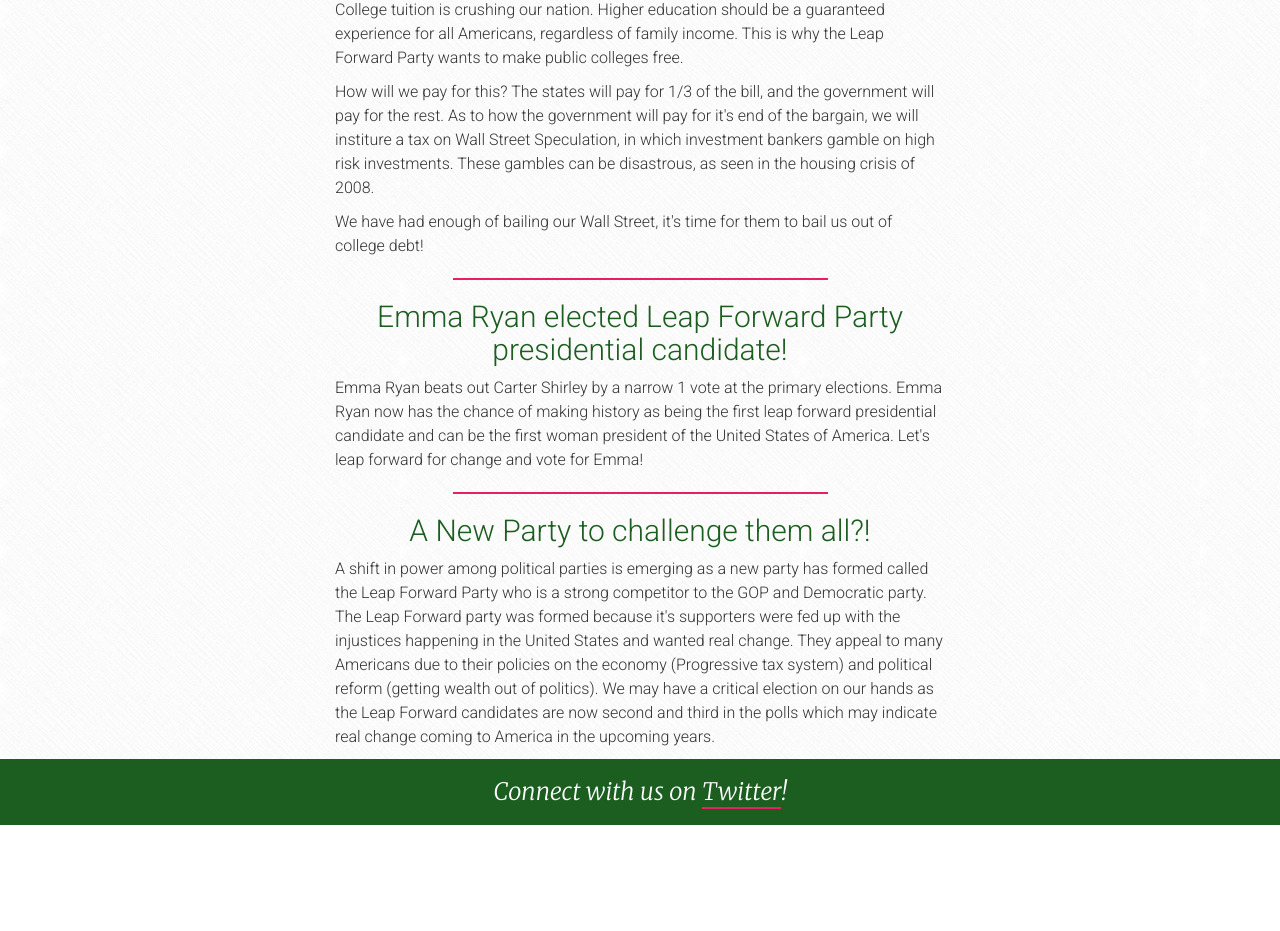
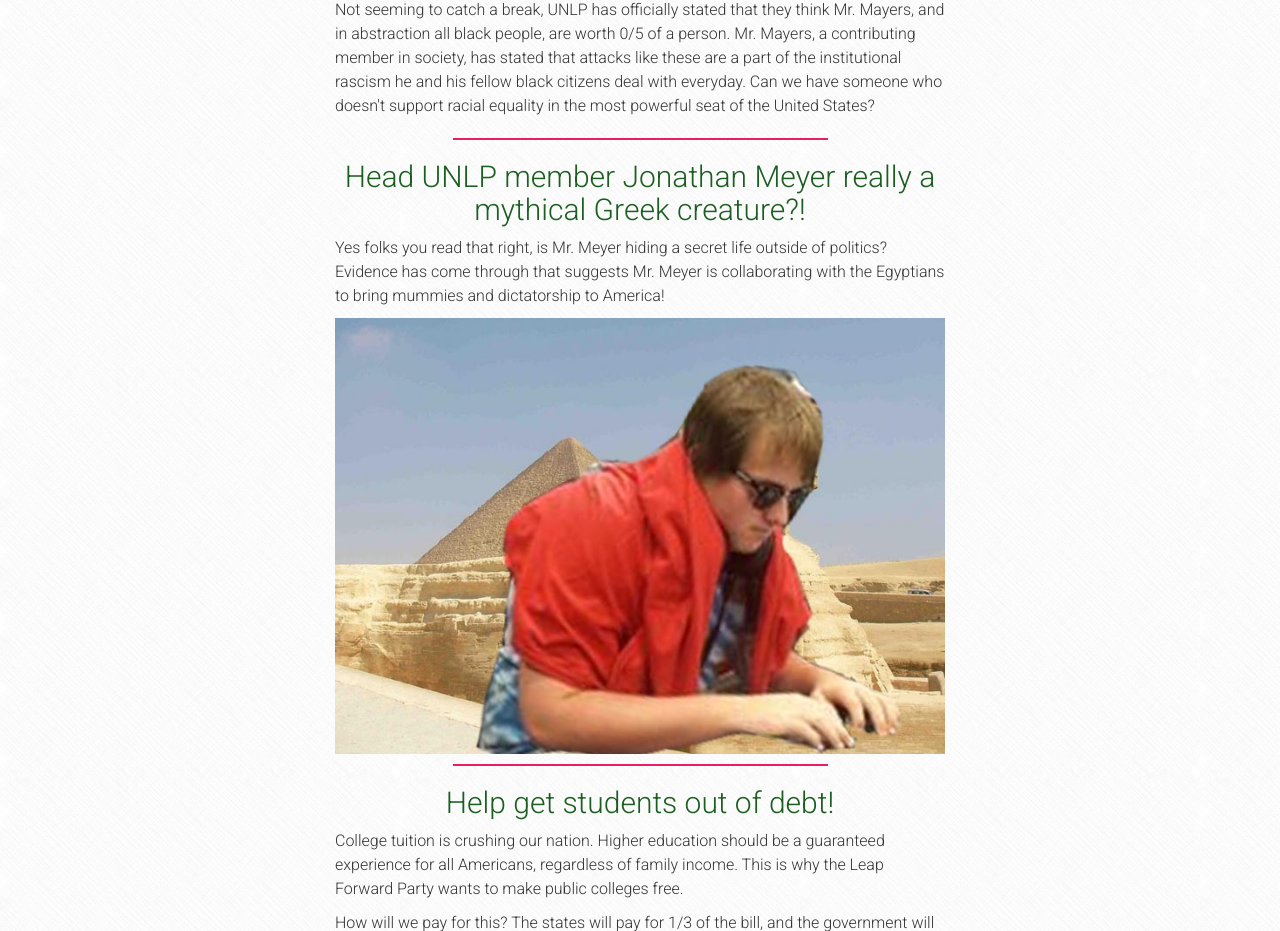
Before and after one commit to leapforwardparty/leapforwardparty.github.io, a plain HTML site: page news.html in a window 1280 px wide. Shown: the part 422-1353 px from the top of the page. Before the commit the page ends 1247 px from the top, so only its background shows below. Drawn offline with nearby package versions, Linux system fonts and the light colour scheme.

Commit message:
added some juicy news

```diff
--- a/news.html
+++ b/news.html
@@ -71,6 +71,38 @@
         <div class="row">
             <div class="col-lg-6 col-lg-offset-3">
                 <h2 class="news-headline">
+                    UNLP quoted, "Cristofer is 0/5 of a person!"
+                </h2>
+
+                <p>
+                    Not seeming to catch a break, UNLP has officially stated that they think Mr. Mayers, and in abstraction all black people, are worth 0/5 of a person. Mr. Mayers, a contributing member in society, has stated that attacks like these are a part of the institutional rascism he and his fellow black citizens deal with everyday. Can we have someone who doesn't support racial equality in the most powerful seat of the United States?
+                </p>
+            </div>
+        </div>
+
+        <div class="push-10"></div>
+        <div class="separator-border"></div>
+
+        <div class="row">
+            <div class="col-lg-6 col-lg-offset-3">
+                <h2 class="news-headline">
+                    Head UNLP member Jonathan Meyer really a mythical Greek creature?!
+                </h2>
+
+                <p>
+                    Yes folks you read that right, is Mr. Meyer hiding a secret life outside of politics? Evidence has come through that suggests Mr. Meyer is collaborating with the Egyptians to bring mummies and dictatorship to America!
+                </p>
+
+                <img src="img/sphinx.jpg" alt="">
+            </div>
+        </div>
+
+        <div class="push-10"></div>
+        <div class="separator-border"></div>
+
+        <div class="row">
+            <div class="col-lg-6 col-lg-offset-3">
+                <h2 class="news-headline">
                     Help get students out of debt!
                 </h2>
 
```
Also changed, not shown: img/sphinx.jpg (added).
